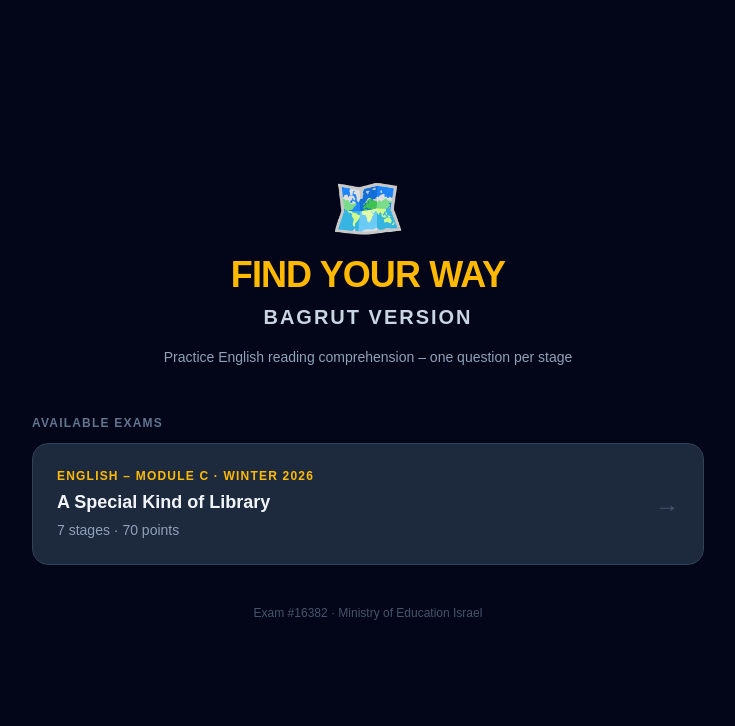
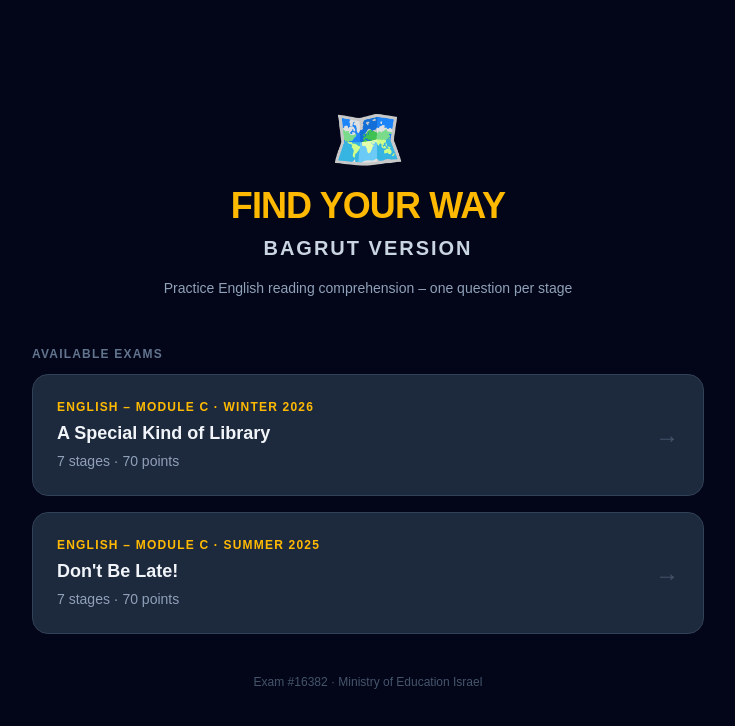
Before and after one commit to yaacovbod/find_-your-way, a Next.js app: page / in a window 1280 px wide. Shown: the top 726 px of the page, without its empty margins (272-1007 px from the left). Built offline with nearby package versions, Linux system fonts and the light colour scheme.

Commit message:
Add exam 163821 – Don't Be Late! (Module C, Summer 2025)
Co-Authored-By: Claude Sonnet 4.6 <noreply@anthropic.com>

```diff
--- /dev/null
+++ b/data/exams/163821.ts
@@ -0,0 +1,220 @@
+import type { ExamData } from '@/types/game'
+
+export const exam163821: ExamData = {
+  id: '163821',
+  title: "Don't Be Late!",
+  subject: 'English – Module C',
+  year: 'Summer 2025',
+  text: {
+    title: "DON'T BE LATE!",
+    paragraphs: [
+      {
+        id: 'I',
+        sentences: [
+          {
+            id: 'I-s1',
+            text: 'When Amy Barnett was a teenager, she was almost always late.',
+          },
+          {
+            id: 'I-s2',
+            text: 'She did not come on time for appointments with her doctor, and she usually arrived at school in the middle of the first lesson.',
+          },
+          {
+            id: 'I-s3',
+            text: 'Amy tried to be on time, but she found it very difficult.',
+          },
+          {
+            id: 'I-s4',
+            text: '"I know so many people with the same difficulty," she says.',
+          },
+          {
+            id: 'I-s5',
+            text: '"This is one reason I studied psychology in university.',
+          },
+          {
+            id: 'I-s6',
+            text: 'I wanted to find ways to help people like me."',
+          },
+        ],
+      },
+      {
+        id: 'II',
+        sentences: [
+          {
+            id: 'II-s1',
+            text: 'Amy is now a psychologist, and she gives a popular online course for people who want to stop being late.',
+          },
+          {
+            id: 'II-s2',
+            text: '"In my course, I give a lot of advice.',
+          },
+          {
+            id: 'II-s3',
+            text: 'For example, I suggest that if people do not want to arrive late, then they should try to arrive early," she says.',
+          },
+          {
+            id: 'II-s4',
+            text: '"But some people say that they hate arriving early.',
+          },
+          {
+            id: 'II-s5',
+            text: "They say that it's boring to wait to see the doctor or to wait for a bus to arrive.",
+          },
+          {
+            id: 'II-s6',
+            text: 'So I tell them to make sure that they have something to do while they wait.',
+          },
+          {
+            id: 'II-s7',
+            text: 'For example, they can text their friends or read a book.',
+          },
+          {
+            id: 'II-s8',
+            text: 'It is much easier for people to wait if they have something interesting to do."',
+          },
+        ],
+      },
+      {
+        id: 'III',
+        sentences: [
+          {
+            id: 'III-s1',
+            text: 'In her course, Amy also explains that in many cultures, arriving late is not always a problem.',
+          },
+          {
+            id: 'III-s2',
+            text: '"For example, in Brazil and in India, it is acceptable to be late to social events such as birthday parties or family dinners," she says.',
+          },
+          {
+            id: 'III-s3',
+            text: '"However, even in these countries, everyone must arrive on time for business meetings.',
+          },
+          {
+            id: 'III-s4',
+            text: 'They also must not be late for important appointments."',
+          },
+        ],
+      },
+      {
+        id: 'IV',
+        sentences: [
+          {
+            id: 'IV-s1',
+            text: "Last year, over 8,000 people took Amy's course.",
+          },
+          {
+            id: 'IV-s2',
+            text: '"I\'m very happy that my course is so popular," says Amy.',
+          },
+          {
+            id: 'IV-s3',
+            text: '"But I also want the information to be available to people who don\'t like taking online courses.',
+          },
+          {
+            id: 'IV-s4',
+            text: "So I'm planning to write a book on the subject.",
+          },
+          {
+            id: 'IV-s5',
+            text: 'I just need to find the time to write it."',
+          },
+        ],
+      },
+    ],
+  },
+  questions: [
+    {
+      id: 1,
+      type: 'multi-select-options',
+      paragraphId: 'I',
+      instruction: 'Put a ✓ by the TWO correct answers.',
+      question: 'What do we learn about Amy from paragraph I?',
+      options: [
+        'i) When she began studying in university.',
+        'ii) How she knows so many people.',
+        'iii) What was very difficult for her.',
+        'iv) How her doctor helped her.',
+        'v) Why her doctor was always late.',
+        'vi) Where she arrived late when she was a teenager.',
+      ],
+      correctOptions: [2, 5],
+      requiredSelections: 2,
+      hint: 'One answer is about a feeling or struggle Amy had. The other is about a specific place where she was late. Read the first two sentences carefully.',
+      points: 14,
+    },
+    {
+      id: 2,
+      type: 'multiple-choice',
+      paragraphId: 'II',
+      instruction: 'Circle the number of the correct answer.',
+      question: "According to lines 7–9, why don't some people want to follow Amy's advice?",
+      options: [
+        "Because they don't like arriving early.",
+        "Because they don't like going to the doctor.",
+        "Because they don't like getting up early.",
+        "Because they don't like following advice.",
+      ],
+      correctOption: 0,
+      hint: "Amy says she suggests people try to arrive early. The next sentence tells us exactly what some people say they hate. That word is in the options.",
+      points: 8,
+    },
+    {
+      id: 3,
+      type: 'click-text',
+      paragraphId: 'II',
+      instruction: 'Click on the sentence in the text that completes the answer.',
+      question: "According to Amy, why don't people like to wait for a bus or for an appointment?",
+      questionPrefix: 'Because...',
+      correctSentenceIds: ['II-s5'],
+      hint: "Amy quotes what people say about waiting. Look for a sentence where people describe how waiting feels to them. The key word is an adjective.",
+      points: 8,
+    },
+    {
+      id: 4,
+      type: 'click-text',
+      paragraphId: 'II',
+      instruction: 'Click on the sentence in the text that answers the question.',
+      question: 'What can people do if they arrive early for an appointment?',
+      correctSentenceIds: ['II-s7'],
+      hint: 'Amy gives a specific example of activities people can do while waiting. Look for the sentence that lists two concrete things.',
+      points: 8,
+    },
+    {
+      id: 5,
+      type: 'click-text',
+      paragraphId: 'III',
+      instruction: 'Click on the sentence in the text that answers the question.',
+      question: 'What is ONE country where people often arrive late for social events?',
+      correctSentenceIds: ['III-s2'],
+      hint: 'Amy gives specific country names as examples. Find the sentence that mentions countries and the types of events where being late is acceptable.',
+      points: 8,
+    },
+    {
+      id: 6,
+      type: 'click-text-multi',
+      paragraphId: 'III',
+      instruction: 'Click on TWO sentences in the text.',
+      question: 'According to Amy, when must people always arrive on time? Give TWO answers from paragraph III.',
+      correctSentenceIds: ['III-s3', 'III-s4'],
+      requiredSelections: 2,
+      hint: "Amy says that even where lateness is common, there are two situations where being on time is required. Both sentences use the word 'must'.",
+      points: 16,
+    },
+    {
+      id: 7,
+      type: 'multiple-choice',
+      paragraphId: 'IV',
+      instruction: 'Circle the number of the correct answer.',
+      question: 'What does Amy explain in paragraph IV?',
+      options: [
+        'Why people should take her course.',
+        'Why she wants to write a book.',
+        'Why her course is so popular.',
+        'Why people like taking online courses.',
+      ],
+      correctOption: 1,
+      hint: "The paragraph mentions that her course is popular, but Amy then says 'But I also want...' — the 'but' signals a new idea. What is she planning to do?",
+      points: 8,
+    },
+  ],
+}
--- a/data/exams/index.ts
+++ b/data/exams/index.ts
@@ -1,7 +1,8 @@
 import { exam16382 } from './16382'
+import { exam163821 } from './163821'
 import type { ExamData } from '@/types/game'
 
-export const allExams: ExamData[] = [exam16382]
+export const allExams: ExamData[] = [exam16382, exam163821]
 
 export function getExamById(id: string): ExamData | undefined {
   return allExams.find((e) => e.id === id)
```
